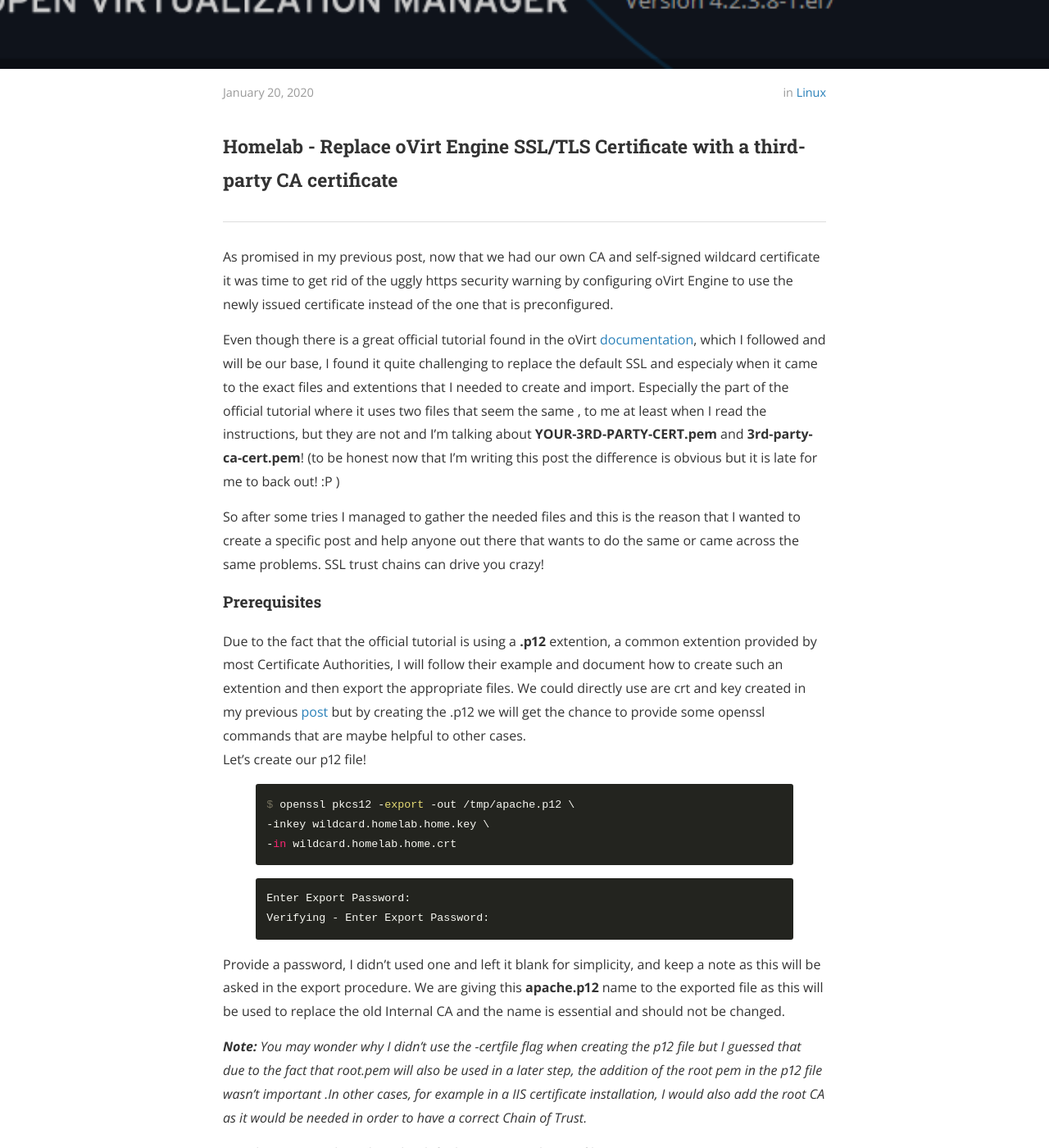
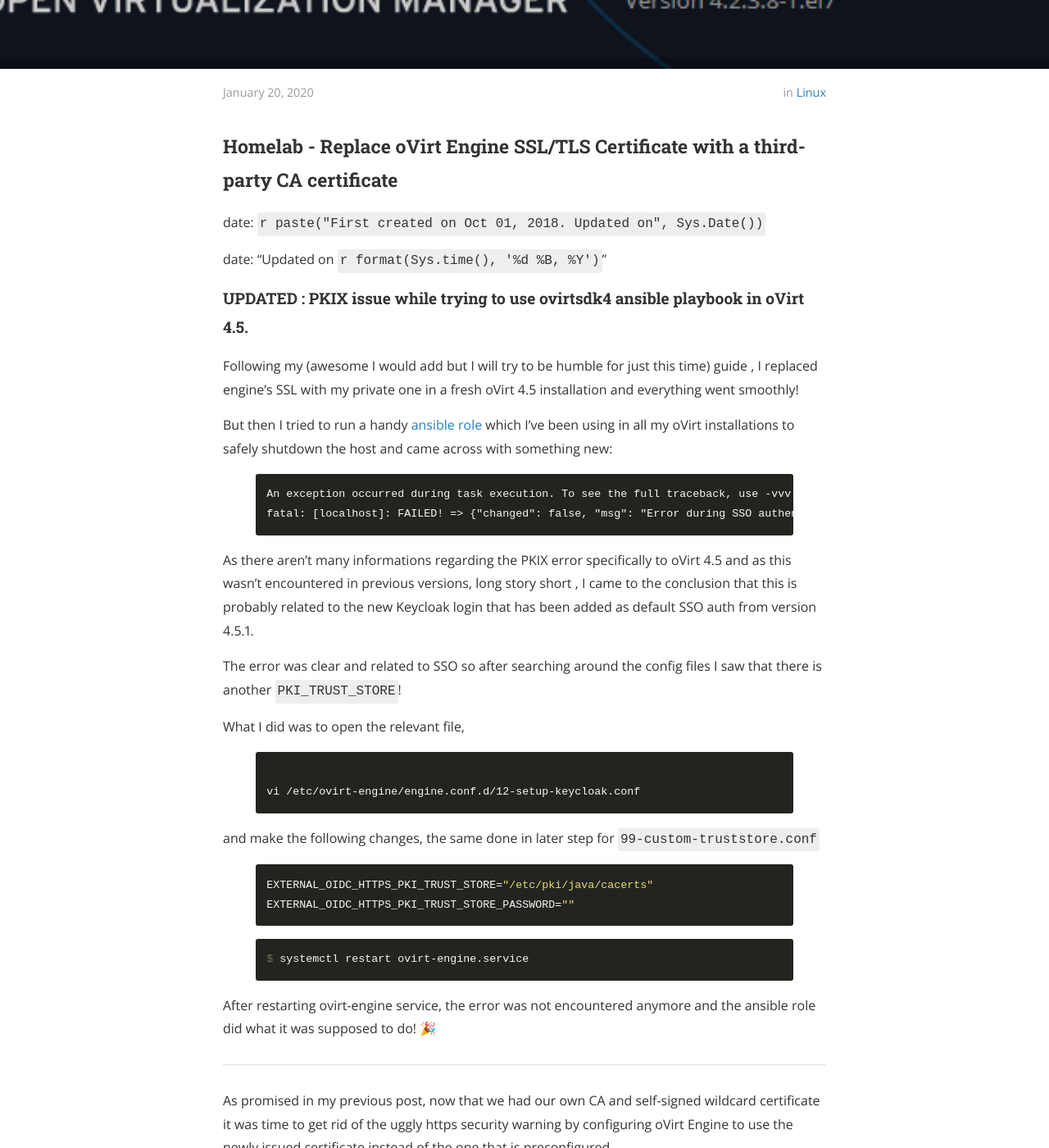
Before and after one commit to zroupas/zroupas.github.io, a Jekyll site: the page built from _posts/2020-01-20-replacing_ovirt_ssl.markdown, in a window 1280 px wide and 1400 px high, scrolled down 505 px. Shown: the whole window at 82% size. Built offline with Jekyll 4.4.1, drawn with Linux system fonts in a browser that asks for light colours; nearby versions of some CDN libraries.

Commit message:
updated 2020-01-20-replacing_ovirt_ssl.markdown with oVirt 4.5 related keycloak sso config changes

```diff
--- a/_posts/2020-01-20-replacing_ovirt_ssl.markdown
+++ b/_posts/2020-01-20-replacing_ovirt_ssl.markdown
@@ -9,6 +9,41 @@
 ---
 
 ### Homelab - Replace oVirt Engine SSL/TLS Certificate with a third-party CA certificate
+
+date: `r paste("First created on Oct 01, 2018. Updated on", Sys.Date())`
+
+date: "Updated on `r format(Sys.time(), '%d %B, %Y')`"
+
+#### **UPDATED** : PKIX issue while trying to use ovirtsdk4 ansible playbook in oVirt 4.5.
+
+Following my (awesome I would add but I will try to be humble for just this time) guide , I replaced engine's SSL with my private one in a fresh oVirt 4.5 installation and everything went smoothly!
+
+But then I tried to run a handy [ansible role](https://github.com/oVirt/ovirt-ansible-shutdown-env) which I've been using in all my oVirt installations to safely shutdown the host and came across with something new:
+
+{% highlight shell %}
+An exception occurred during task execution. To see the full traceback, use -vvv. The error was: ovirtsdk4.AuthError: Error during SSO authentication access_denied : Cannot authenticate user PKIX path building failed: sun.security.provider.certpath.SunCertPathBuilderException: unable to find valid certification path to requested target.
+fatal: [localhost]: FAILED! => {"changed": false, "msg": "Error during SSO authentication access_denied : Cannot authenticate user PKIX path building failed: sun.security.provider.certpath.SunCertPathBuilderException: unable to find valid certification path to requested target."}
+{% endhighlight %}
+
+As there aren't many informations regarding the PKIX error specifically to oVirt 4.5 and as this wasn't encountered in previous versions, long story short , I came to the conclusion that this is probably related to the new Keycloak login that has been added as default SSO auth from version 4.5.1.
+
+The error was clear and related to SSO so after searching around the config files I saw that there is another `PKI_TRUST_STORE`!
+
+What I did was to open the relevant file,
+{% highlight shell %}
+vi /etc/ovirt-engine/engine.conf.d/12-setup-keycloak.conf
+{% endhighlight %}
+and make the following changes, the same done in later step for `99-custom-truststore.conf`
+{% highlight bash %}
+EXTERNAL_OIDC_HTTPS_PKI_TRUST_STORE="/etc/pki/java/cacerts"
+EXTERNAL_OIDC_HTTPS_PKI_TRUST_STORE_PASSWORD=""
+{% endhighlight %}
+
+{% highlight shell %}
+$ systemctl restart ovirt-engine.service
+{% endhighlight %}
+
+After restarting ovirt-engine service, the error was not encountered anymore and the ansible role did what it was supposed to do! 🎉
 
 <hr>
 
```
